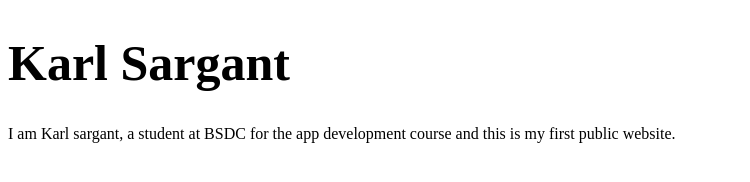
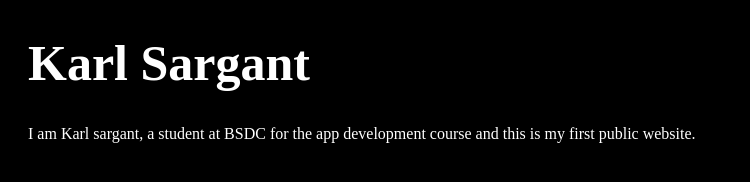
Before and after one commit to 30263522/30263522-KarlSargant.github.io, a plain HTML site: page index.html in a window 1280 px wide. Shown: the whole page, without its empty margins (0-750 px from the left). Drawn offline with Linux system fonts and the light colour scheme.

Commit message:
Themeapply

```diff
--- a/index.html
+++ b/index.html
@@ -4,6 +4,7 @@
     <meta charset="UTF-8">
     <meta name="viewport" content="width=device-width, initial-scale=1.0">
     <title>Document</title>
+    <link rel="stylesheet" href="MainTheme.css">
 </head>
 <body>
     <h1 style="font-family: 'Times New Roman', Times, serif; font-size: 50px">Karl Sargant</h1>
```
